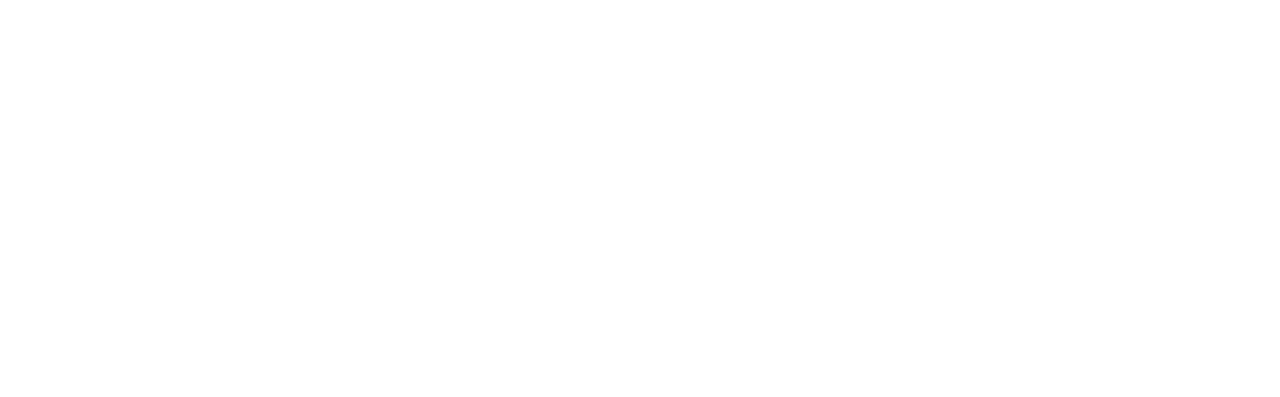
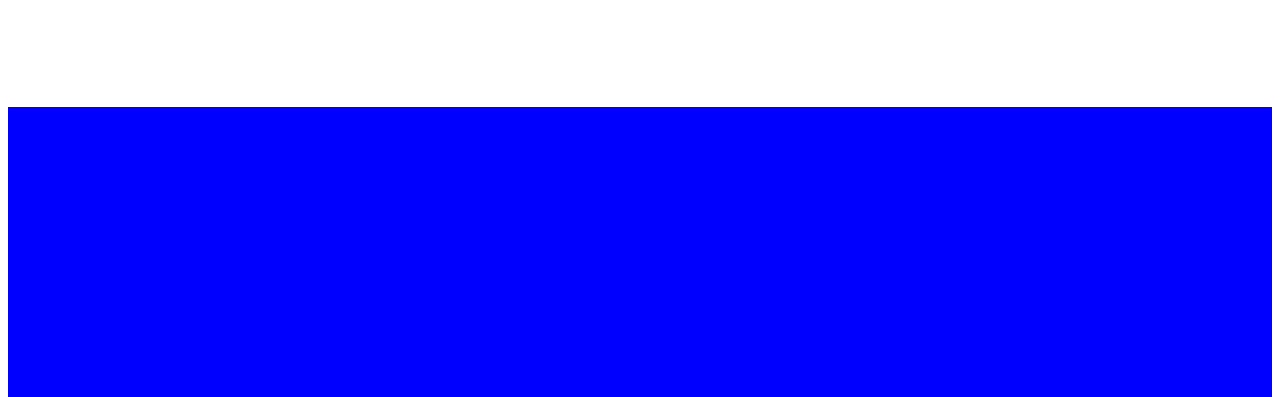
Before and after one commit to jcquisam/simpletextdemo, a plain HTML site: page index.html in a window 1280 px wide. Shown: the top 397 px of the page. Drawn offline with Linux system fonts and the light colour scheme.

Commit message:
new bg blue

```diff
--- a/app.css
+++ b/app.css
@@ -1,17 +1,9 @@
 h1 {
-<<<<<<< HEAD
 	background-color: blue;
-=======
-	background-color: pink;
->>>>>>> pink-bg
 	color: red;
 	display: flex;
 	justify-content: center;
 	align-items: center;
 	height: 100vh;
-<<<<<<< HEAD
-	font-size: 6rem;
-=======
 	font-size: 10rem;
->>>>>>> pink-bg
 }
```
